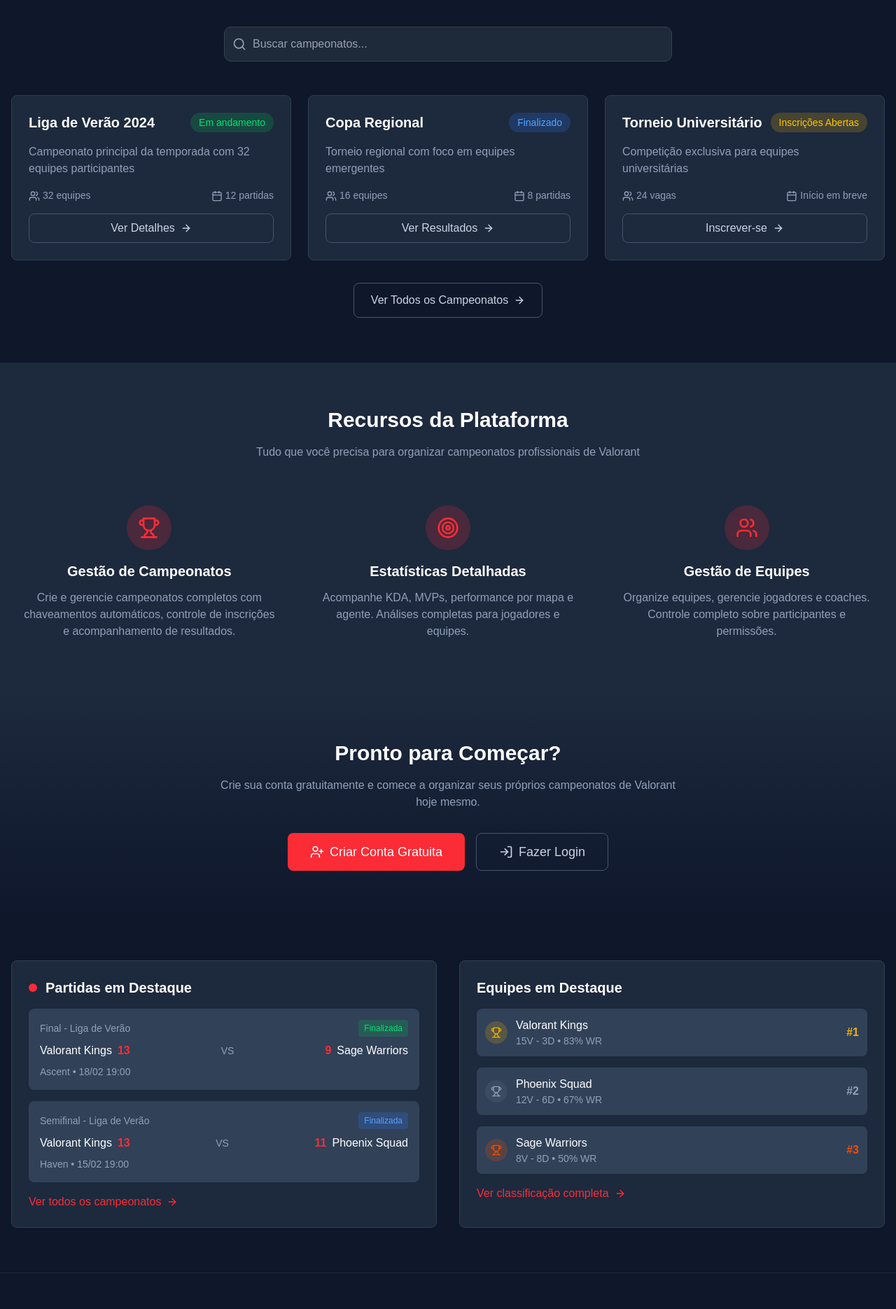
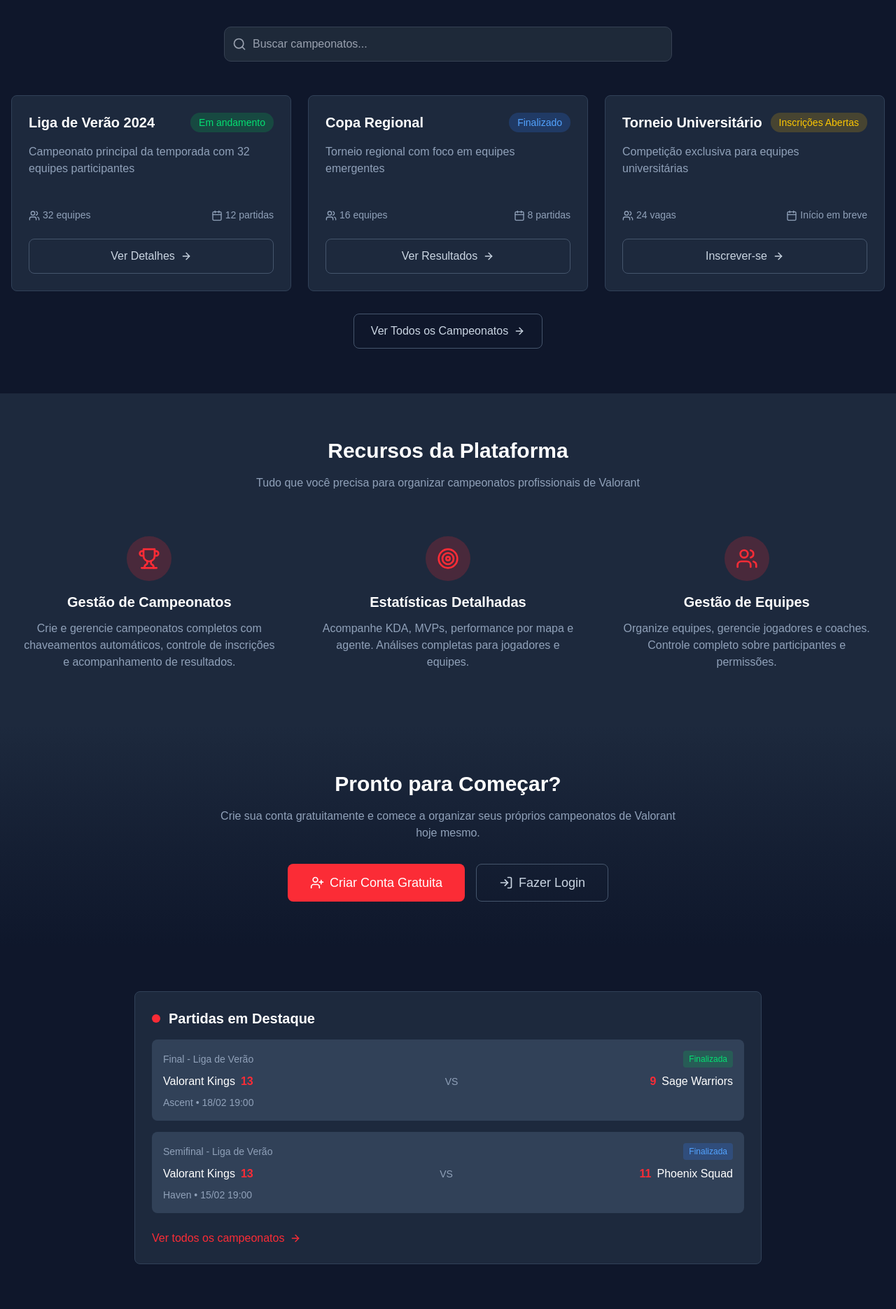
Before and after one commit to Pedroooxx/frontend-grupo-a-cce, a Next.js app: page / in a window 1280 px wide. Shown: the part 820-2690 px from the top of the page at 70% size. Built offline with nearby package versions, Linux system fonts and the light colour scheme.

Commit message:
feat: Improve layout and spacing for championship cards and update link styles

```diff
--- a/src/app/page.tsx
+++ b/src/app/page.tsx
@@ -206,67 +206,67 @@ export default function HomePage() {
             />
           </div>          {/* Featured Championships */}
           <div className="grid md:grid-cols-2 lg:grid-cols-3 gap-6">
-            <div className="bg-slate-800 border border-slate-700 p-6 hover:bg-slate-750 transition-colors rounded-md">
+            <div className="bg-slate-800 border border-slate-700 p-6 hover:bg-slate-750 transition-colors rounded-md flex flex-col min-h-[280px]">
               <div className="flex items-center justify-between mb-4">
                 <h3 className="text-xl font-semibold text-white">Liga de Verão 2024</h3>
                 <span className="px-3 py-1 bg-green-500/20 text-green-400 rounded-full text-sm">
                   Em andamento
                 </span>
               </div>
-              <p className="text-slate-400 mb-4">
+              <p className="text-slate-400 mb-6 flex-1">
                 Campeonato principal da temporada com 32 equipes participantes
               </p>
-              <div className="flex items-center justify-between text-sm text-slate-400 mb-4">
+              <div className="flex items-center justify-between text-sm text-slate-400 mb-6">
                 <span><Users className="w-4 h-4 inline mr-1" />32 equipes</span>
                 <span><Calendar className="w-4 h-4 inline mr-1" />12 partidas</span>
               </div>
               <Link
                 href="/campeonatos/1"
-                className="w-full border border-slate-600 text-slate-300 hover:bg-slate-700 transition-colors py-2 rounded-md flex items-center justify-center"
+                className="w-full border border-slate-600 text-slate-300 hover:bg-slate-700 transition-colors py-3 rounded-md flex items-center justify-center mt-auto"
               >
                 Ver Detalhes <ArrowRight className="w-4 h-4 ml-2" />
               </Link>
             </div>
 
-            <div className="bg-slate-800 border border-slate-700 p-6 hover:bg-slate-750 transition-colors rounded-md">
+            <div className="bg-slate-800 border border-slate-700 p-6 hover:bg-slate-750 transition-colors rounded-md flex flex-col min-h-[280px]">
               <div className="flex items-center justify-between mb-4">
                 <h3 className="text-xl font-semibold text-white">Copa Regional</h3>
                 <span className="px-3 py-1 bg-blue-500/20 text-blue-400 rounded-full text-sm">
                   Finalizado
                 </span>
               </div>
-              <p className="text-slate-400 mb-4">
+              <p className="text-slate-400 mb-6 flex-1">
                 Torneio regional com foco em equipes emergentes
               </p>
-              <div className="flex items-center justify-between text-sm text-slate-400 mb-4">
+              <div className="flex items-center justify-between text-sm text-slate-400 mb-6">
                 <span><Users className="w-4 h-4 inline mr-1" />16 equipes</span>
                 <span><Calendar className="w-4 h-4 inline mr-1" />8 partidas</span>
               </div>
               <Link
                 href="/campeonatos/2"
-                className="w-full border border-slate-600 text-slate-300 hover:bg-slate-700 transition-colors py-2 rounded-md flex items-center justify-center"
+                className="w-full border border-slate-600 text-slate-300 hover:bg-slate-700 transition-colors py-3 rounded-md flex items-center justify-center mt-auto"
               >
                 Ver Resultados <ArrowRight className="w-4 h-4 ml-2" />
               </Link>
             </div>
 
-            <div className="bg-slate-800 border border-slate-700 p-6 hover:bg-slate-750 transition-colors rounded-md">
+            <div className="bg-slate-800 border border-slate-700 p-6 hover:bg-slate-750 transition-colors rounded-md flex flex-col min-h-[280px]">
               <div className="flex items-center justify-between mb-4">
                 <h3 className="text-xl font-semibold text-white">Torneio Universitário</h3>
                 <span className="px-3 py-1 bg-yellow-500/20 text-yellow-400 rounded-full text-sm">
                   Inscrições Abertas
                 </span>
               </div>
-              <p className="text-slate-400 mb-4">
+              <p className="text-slate-400 mb-6 flex-1">
                 Competição exclusiva para equipes universitárias
               </p>
-              <div className="flex items-center justify-between text-sm text-slate-400 mb-4">
+              <div className="flex items-center justify-between text-sm text-slate-400 mb-6">
                 <span><Users className="w-4 h-4 inline mr-1" />24 vagas</span>
                 <span><Calendar className="w-4 h-4 inline mr-1" />Início em breve</span>
               </div>
               <Link
                 href="/campeonatos/3"
-                className="w-full border border-slate-600 text-slate-300 hover:bg-slate-700 transition-colors py-2 rounded-md flex items-center justify-center"
+                className="w-full border border-slate-600 text-slate-300 hover:bg-slate-700 transition-colors py-3 rounded-md flex items-center justify-center mt-auto"
               >
                 Inscrever-se <ArrowRight className="w-4 h-4 ml-2" />              </Link>
             </div>
@@ -353,8 +353,8 @@ export default function HomePage() {
       </section>      {/* Featured Section */}
       <section className="py-16 bg-slate-900">
         <div className="container mx-auto px-4">
-          <div className="grid md:grid-cols-2 gap-8">
-            {/* Live Matches */}
+          <div className="max-w-4xl mx-auto">
+            {/* Live Matches - Single Container */}
             <div className="bg-slate-800 border border-slate-700 rounded-md p-6">
               <h3 className="text-xl font-semibold text-white mb-4 flex items-center">
                 <div className="w-3 h-3 bg-red-500 rounded-full mr-3 animate-pulse"></div>
@@ -396,8 +396,7 @@ export default function HomePage() {
                       <span className="mr-2 text-red-500 font-semibold">11</span>
                       <span>Phoenix Squad</span>
                     </div>
-                  </div>
-                  <div className="text-slate-400 text-sm mt-2">
+                  </div>                  <div className="text-slate-400 text-sm mt-2">
                     Haven • 15/02 19:00
                   </div>
                 </Link>
@@ -405,68 +404,15 @@ export default function HomePage() {
 
               <Link
                 href="/campeonatos"
-                className="inline-flex items-center mt-4 text-red-500 hover:text-red-400 transition-colors"
+                className="inline-flex items-center mt-6 text-red-500 hover:text-red-400 transition-colors"
               >
                 Ver todos os campeonatos
                 <ArrowRight className="ml-2 w-4 h-4" />
               </Link>
             </div>
-
-            {/* Top Teams */}
-            <div className="bg-slate-800 border border-slate-700 rounded-md p-6">
-              <h3 className="text-xl font-semibold text-white mb-4">Equipes em Destaque</h3>
-              <div className="space-y-4">
-                <Link href="/campeonatos/1/equipes/1" className="flex items-center justify-between p-3 bg-slate-700 rounded-md hover:bg-slate-600 transition-colors">
-                  <div className="flex items-center space-x-3">
-                    <div className="w-8 h-8 bg-yellow-500/20 rounded-full flex items-center justify-center">
-                      <Trophy className="w-4 h-4 text-yellow-500" />
-                    </div>
-                    <div>
-                      <div className="text-white font-medium">Valorant Kings</div>
-                      <div className="text-slate-400 text-sm">15V - 3D • 83% WR</div>
-                    </div>
-                  </div>
-                  <div className="text-yellow-500 font-semibold">#1</div>
-                </Link>
-
-                <Link href="/campeonatos/1/equipes/2" className="flex items-center justify-between p-3 bg-slate-700 rounded-md hover:bg-slate-600 transition-colors">
-                  <div className="flex items-center space-x-3">
-                    <div className="w-8 h-8 bg-slate-500/20 rounded-full flex items-center justify-center">
-                      <Trophy className="w-4 h-4 text-slate-400" />
-                    </div>
-                    <div>
-                      <div className="text-white font-medium">Phoenix Squad</div>
-                      <div className="text-slate-400 text-sm">12V - 6D • 67% WR</div>
-                    </div>
-                  </div>
-                  <div className="text-slate-400 font-semibold">#2</div>
-                </Link>
-
-                <Link href="/campeonatos/1/equipes/3" className="flex items-center justify-between p-3 bg-slate-700 rounded-md hover:bg-slate-600 transition-colors">
-                  <div className="flex items-center space-x-3">
-                    <div className="w-8 h-8 bg-orange-600/20 rounded-full flex items-center justify-center">
-                      <Trophy className="w-4 h-4 text-orange-600" />
-                    </div>
-                    <div>
-                      <div className="text-white font-medium">Sage Warriors</div>
-                      <div className="text-slate-400 text-sm">8V - 8D • 50% WR</div>
-                    </div>
-                  </div>
-                  <div className="text-orange-600 font-semibold">#3</div>
-                </Link>
-              </div>
-
-              <Link
-                href="/campeonatos/1"
-                className="inline-flex items-center mt-4 text-red-500 hover:text-red-400 transition-colors"
-              >
-                Ver classificação completa
-                <ArrowRight className="ml-2 w-4 h-4" />
-              </Link>
-            </div>
           </div>
         </div>
-      </section>      {/* Footer */}
+      </section>{/* Footer */}
       <footer className="bg-slate-900 border-t border-slate-800 py-8 md:py-12">
         <div className="container mx-auto px-4">
           <div className="grid grid-cols-1 md:grid-cols-4 gap-6 md:gap-8">
```
